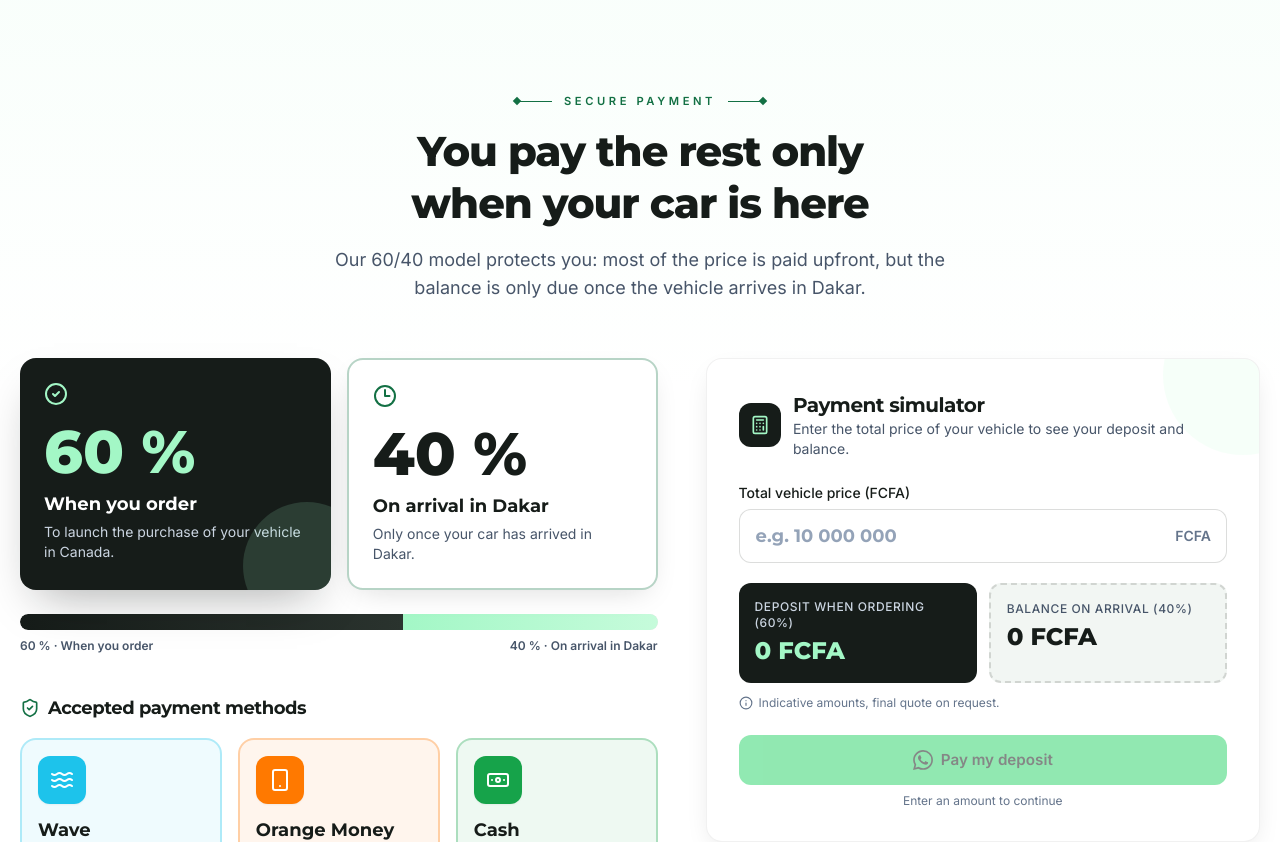
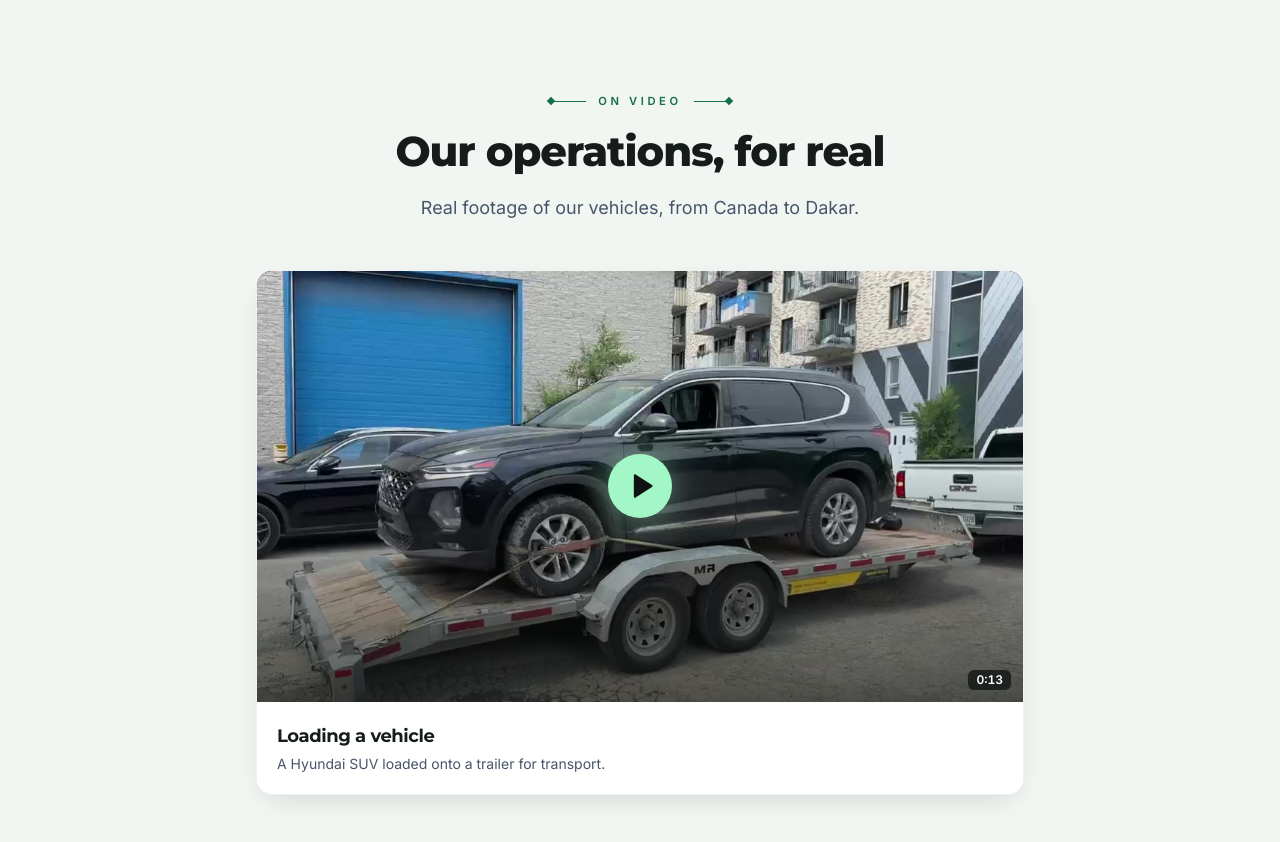
Before and after one commit to BoubacarThiam/al-mactoum, a Next.js app: page /en/ in a window 1280 px wide. Shown: the part 2900-3742 px from the top of the page. Built offline with nearby package versions, Linux system fonts and the light colour scheme.

Commit message:
Section « En vidéo » avec la vidéo de chargement d'un véhicule
Liste des vidéos dans data/videos.ts (une ligne par vidéo), aperçu sans
téléchargement avant le clic, une seule vidéo lue à la fois.

Co-Authored-By: Claude Opus 5.5 <noreply@anthropic.com>

```diff
--- a/app/[locale]/page.tsx
+++ b/app/[locale]/page.tsx
@@ -5,6 +5,7 @@ import { Steps } from '@/components/Steps';
 import { Testimonials } from '@/components/Testimonials';
 import { TrustBar } from '@/components/TrustBar';
 import { VehiclesSection } from '@/components/VehiclesSection';
+import { VideoGallery } from '@/components/VideoGallery';
 import { WhyUs } from '@/components/WhyUs';
 import { type Locale, generateLocaleParams, getDictionary } from '@/lib/i18n';
 
@@ -23,6 +24,7 @@ export default function HomePage({ params }: { params: { locale: Locale } }) {
       <TrustBar locale={locale} t={dict.trust} />
       <Steps t={dict.steps} />
       <VehiclesSection t={dict.vehicles} locale={locale} limit={3} />
+      <VideoGallery t={dict.videos} locale={locale} />
       <PaymentSection t={dict.payment} />
       <WhyUs t={dict.why} common={dict.common} />
       <Testimonials t={dict.testimonials} />
--- /dev/null
+++ b/components/VideoGallery.tsx
@@ -0,0 +1,96 @@
+'use client';
+
+import { useState } from 'react';
+import { Play } from 'lucide-react';
+import { Reveal } from '@/components/ui/Reveal';
+import { SectionHeading } from '@/components/ui/SectionHeading';
+import { operationVideos } from '@/data/videos';
+import type { Dictionary, Locale } from '@/lib/i18n';
+import { motionTokens } from '@/lib/motion';
+import { cn, fill } from '@/lib/utils';
+
+interface VideoGalleryProps {
+  t: Dictionary['videos'];
+  locale: Locale;
+}
+
+/**
+ * Section « En vidéo » : vraies vidéos de nos opérations (liste dans /data/videos.ts).
+ * Rien n'est téléchargé avant le clic (image d'aperçu seulement) ; une seule vidéo joue à la fois.
+ */
+export function VideoGallery({ t, locale }: VideoGalleryProps) {
+  const [active, setActive] = useState<string | null>(null);
+  if (operationVideos.length === 0) return null;
+
+  const single = operationVideos.length === 1;
+
+  return (
+    <section id="videos" className="section bg-mist" aria-labelledby="videos-titre">
+      <div className="container">
+        <SectionHeading id="videos-titre" eyebrow={t.eyebrow} title={t.title} subtitle={t.subtitle} />
+
+        <ul
+          className={cn(
+            'mt-12 grid gap-6',
+            single ? 'mx-auto max-w-3xl' : 'sm:grid-cols-2 lg:grid-cols-3',
+          )}
+        >
+          {operationVideos.map((video, i) => {
+            const title = video.title[locale];
+            const isActive = active === video.id;
+            return (
+              <Reveal as="li" key={video.id} delay={motionTokens.stagger * i}>
+                <figure className="card overflow-hidden">
+                  <div className="relative aspect-video bg-ink-950">
+                    {isActive ? (
+                      <video
+                        className="h-full w-full"
+                        src={video.src}
+                        poster={video.poster}
+                        controls
+                        autoPlay
+                        playsInline
+                        onEnded={() => setActive(null)}
+                      />
+                    ) : (
+                      <button
+                        type="button"
+                        onClick={() => setActive(video.id)}
+                        className="group absolute inset-0 h-full w-full"
+                        aria-label={fill(t.play, { title })}
+                      >
+                        {/* Simple <img> : l'aperçu est hors de /images, il n'a pas de versions redimensionnées */}
+                        <img
+                          src={video.poster}
+                          alt=""
+                          loading="lazy"
+                          className="h-full w-full object-cover transition-transform duration-500 group-hover:scale-[1.03]"
+                        />
+                        <span className="absolute inset-0 bg-gradient-to-t from-ink-950/70 via-ink-950/10 to-transparent" aria-hidden="true" />
+                        <span
+                          className="absolute left-1/2 top-1/2 flex h-16 w-16 -translate-x-1/2 -translate-y-1/2 items-center justify-center rounded-full bg-mint text-ink-950 shadow-[0_0_40px_-6px_rgba(163,247,198,0.8)] transition-transform duration-300 group-hover:scale-110"
+                          aria-hidden="true"
+                        >
+                          <Play className="ml-1 h-7 w-7 fill-current" />
+                        </span>
+                        {video.duration && (
+                          <span className="absolute bottom-3 right-3 rounded-md bg-ink-950/75 px-2 py-0.5 text-xs font-semibold tabular-nums text-white">
+                            {video.duration}
+                          </span>
+                        )}
+                      </button>
+                    )}
+                  </div>
+                  <figcaption className="p-5">
+                    <h3 className="font-heading text-base font-bold text-ink-900 md:text-lg">{title}</h3>
+                    {video.caption && <p className="mt-1 text-sm text-slate-600">{video.caption[locale]}</p>}
+                  </figcaption>
+                </figure>
+              </Reveal>
+            );
+          })}
+        </ul>
+      </div>
+    </section>
+  );
+}
--- /dev/null
+++ b/data/videos.ts
@@ -0,0 +1,41 @@
+/**
+ * ============================================================
+ *  VIDÉOS DE NOS OPÉRATIONS (section « En vidéo » de l'accueil)
+ * ============================================================
+ *  Pour ajouter une vidéo :
+ *   1. Déposez la vidéo (.mp4) et son image d'aperçu (.jpg) dans /public/videos/operations
+ *   2. Copiez un bloc { ... } ci-dessous et modifiez les informations
+ *
+ *  Les vidéos s'affichent dans l'ordre de la liste. Format conseillé : horizontal (16:9),
+ *  moins de 30 secondes, moins de 10 Mo.
+ * ============================================================
+ */
+
+export interface OperationVideo {
+  /** Identifiant unique (sans espaces) */
+  id: string;
+  /** Fichier vidéo, chemin dans /public */
+  src: string;
+  /** Image affichée avant la lecture, chemin dans /public */
+  poster: string;
+  /** Titre court, en français et en anglais */
+  title: { fr: string; en: string };
+  /** Légende facultative, en français et en anglais */
+  caption?: { fr: string; en: string };
+  /** Durée affichée sur la vignette, ex. "0:13" */
+  duration?: string;
+}
+
+export const operationVideos: OperationVideo[] = [
+  {
+    id: 'chargement-hyundai',
+    src: '/videos/operations/chargement-hyundai.mp4',
+    poster: '/videos/operations/chargement-hyundai.jpg',
+    title: { fr: 'Chargement d’un véhicule', en: 'Loading a vehicle' },
+    caption: {
+      fr: 'Un SUV Hyundai chargé sur remorque pour son transport.',
+      en: 'A Hyundai SUV loaded onto a trailer for transport.',
+    },
+    duration: '0:13',
+  },
+];
--- a/locales/en.json
+++ b/locales/en.json
@@ -81,6 +81,12 @@
         "text": "Your car is here: pay the remaining 40% and drive it away."
       }
     ]
+  },
+  "videos": {
+    "eyebrow": "On video",
+    "title": "Our operations, for real",
+    "subtitle": "Real footage of our vehicles, from Canada to Dakar.",
+    "play": "Play video: {title}"
   },
   "payment": {
     "eyebrow": "Secure payment",
--- a/locales/fr.json
+++ b/locales/fr.json
@@ -81,6 +81,12 @@
         "text": "Votre voiture est là : vous payez les 40 % restants et vous la récupérez."
       }
     ]
+  },
+  "videos": {
+    "eyebrow": "En vidéo",
+    "title": "Nos opérations, en vrai",
+    "subtitle": "Des images réelles de nos véhicules, du Canada jusqu'à Dakar.",
+    "play": "Lire la vidéo : {title}"
   },
   "payment": {
     "eyebrow": "Paiement sécurisé",
```
Also changed, not shown: public/videos/operations/chargement-hyundai.jpg (added), 1 other file (tests, documents, lock files or other folders).
